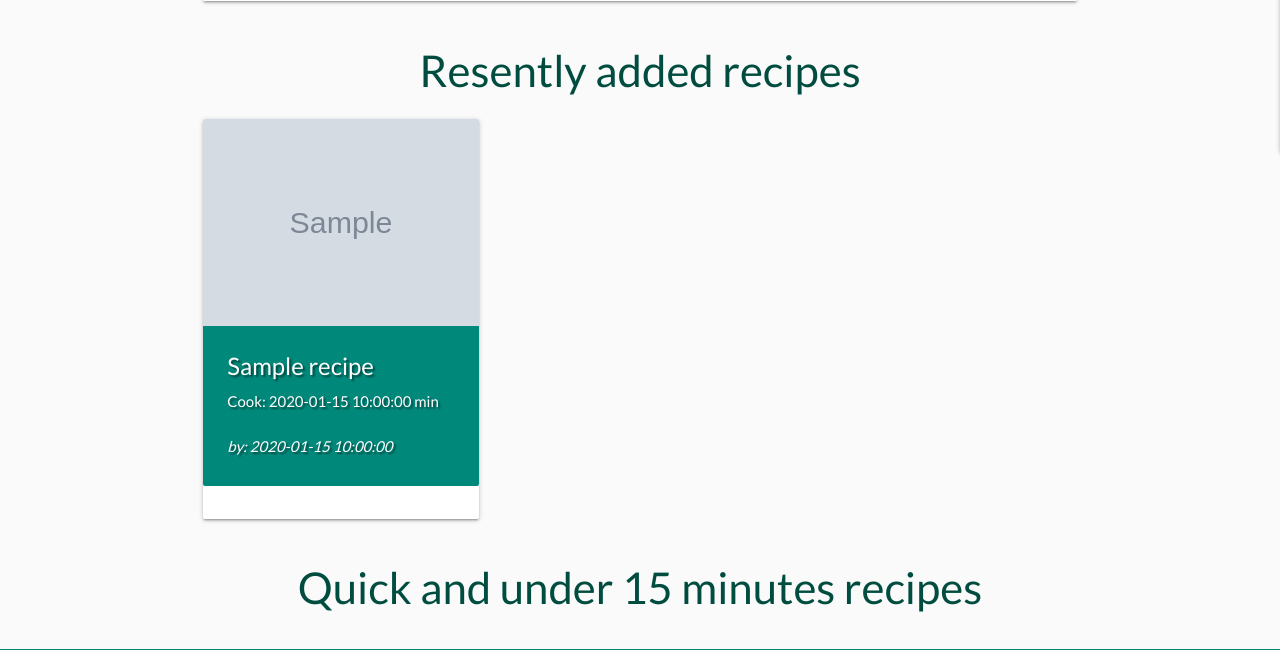
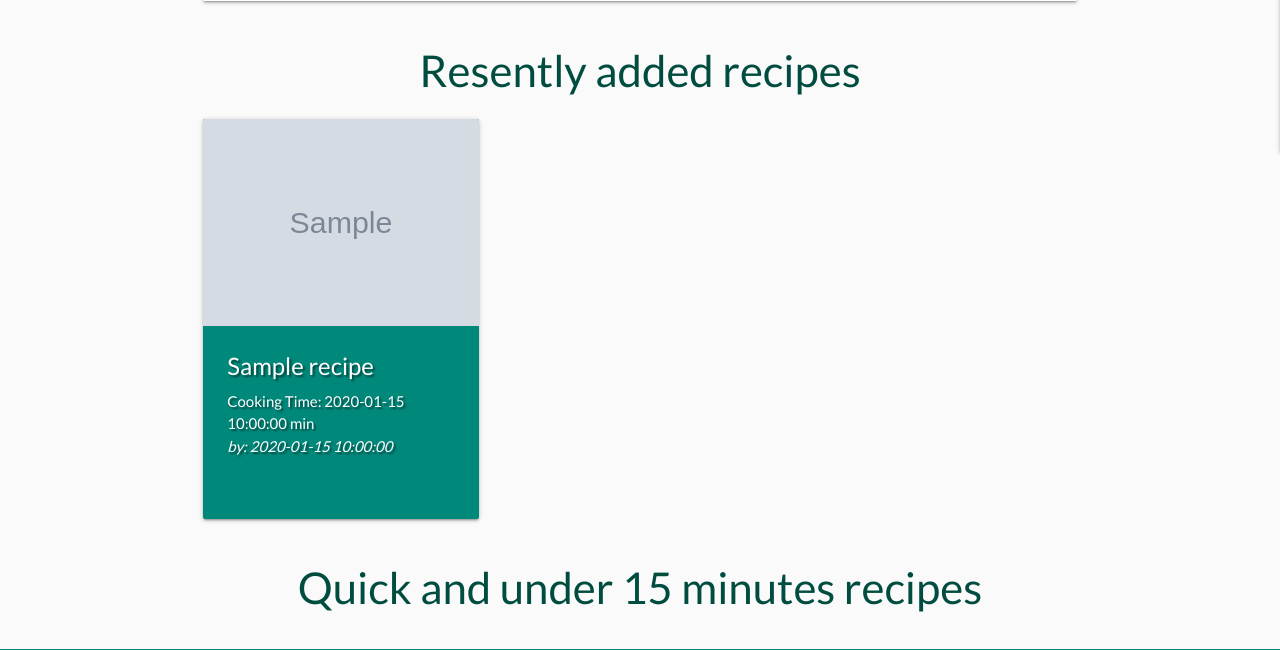
Before and after one commit to oksanaokhten/recipe-journal, a Flask app: template templates/index.html in a window 1280 px wide. Shown: the part 708-1358 px from the top of the page. Run offline with Flask 2, Linux system fonts and the light colour scheme; the template is opened without the code that fills it: most values are stand-ins (such as "Sample title", 1, 10 or a date in 2020); grey boxes marked "Sample" are stand-in pictures; some libraries are stand-ins or nearby versions.

Commit message:
Change background, remove white spaces between cooking time and created by

```diff
--- a/templates/index.html
+++ b/templates/index.html
@@ -22,7 +22,7 @@
     <div class="row">
         {% for recipe in recipes[-4:-1] %}
             <div class="col s12 m4">
-                <div class="card medium">
+                <div class="card medium teal darken-1">
                     <div class="card-image">
                         <a class="white-text cursor" href="{{ url_for('get_recipe', recipe_id=recipe._id) }}">
                         <img src="{{ recipe.image_url }}" alt="{{ recipe.recipe_name }}">
@@ -34,8 +34,8 @@
                                 {{ recipe.recipe_name }}
                             </a>
                         </span>
-                        <p>Cook: {{ recipe.cooking_time }} min</p><br>
-                        <p><em>by: {{ recipe.created_by }}</em></p><br>
+                        <p>Cooking Time: {{ recipe.cooking_time }} min</p>
+                        <p><em>by: {{ recipe.created_by }}</em></p>
                     </div>
                 </div>
             </div>
@@ -48,7 +48,7 @@
         {% for recipe in recipes %}
             {% if recipe.cooking_time <= 15 %}
                 <div class="col s12 m4">
-                    <div class="card medium">
+                    <div class="card medium teal darken-1">
                         <div class="card-image">
                             <a class="white-text cursor" href="{{ url_for('get_recipe', recipe_id=recipe._id) }}">
                             <img src="{{ recipe.image_url }}" alt="{{ recipe.recipe_name }}">
@@ -56,8 +56,8 @@
                         </div>
                         <div class="card-content teal darken-1 white-text text-shadow">
                             <span class="card-title"><a class="white-text cursor" href="{{ url_for('get_recipe', recipe_id=recipe._id) }}">{{ recipe.recipe_name }}</a></span>
-                            <p>Cook: {{ recipe.cooking_time }} min</p><br>
-                            <p><em>by: {{ recipe.created_by }}</em></p><br>
+                            <p>Cooking Time: {{ recipe.cooking_time }} min</p>
+                            <p><em>by: {{ recipe.created_by }}</em></p>
                         </div>
                     </div>
                 </div>
--- a/templates/profile.html
+++ b/templates/profile.html
@@ -17,7 +17,7 @@
             {% for recipe in recipes %}
                 {% if recipe.created_by == session["user"] %}
                     <div class="col s12 m4">
-                        <div class="card medium">
+                        <div class="card medium teal darken-1">
                             <div class="card-image">
                                 <a class="white-text cursor" href="{{ url_for('get_recipe', recipe_id=recipe._id) }}">
                                     <img src="{{ recipe.image_url }}" alt="{{ recipe.recipe_name }}">
@@ -29,8 +29,8 @@
                                         {{ recipe.recipe_name }}
                                     </a>
                                 </span>
-                                <p>Cook: {{ recipe.cooking_time }} min</p><br>
-                                <p><em>by: {{ recipe.created_by }}</em></p><br>
+                                <p>Cooking Time: {{ recipe.cooking_time }} min</p>
+                                <p><em>by: {{ recipe.created_by }}</em></p>
                             </div>
                         </div>
                     </div>
```
Also changed, not shown: templates/recipes.html (+4 -5 lines).
